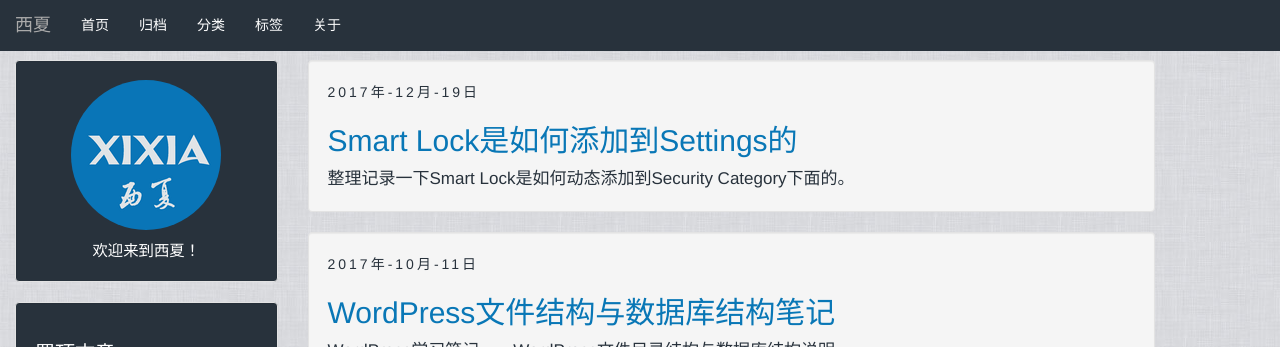
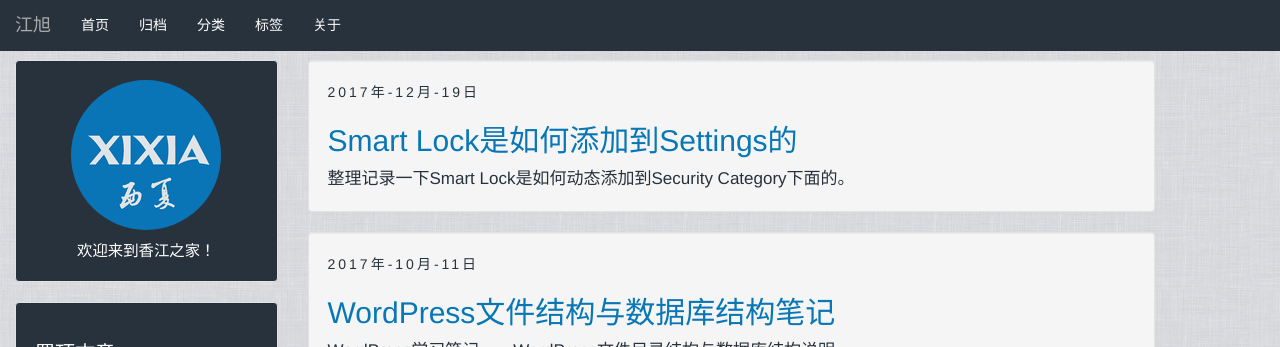
Before and after one commit to simon126649/simon126649.github.io, a Jekyll site: the page built from index.html, in a window 1280 px wide and 900 px high. Shown: the top 347 px of the window. Built offline with Jekyll 4.4.1, drawn with Linux system fonts in a browser that asks for light colours; the list of posts is cut into pages by our own code; some of the changed text lies outside the part shown.

Commit message:
Update _config.yml

```diff
--- a/_config.yml
+++ b/_config.yml
@@ -1,7 +1,7 @@
 # Jekyll configuration
 
-name: 西夏
-description: 欢迎来到西夏！
+name: 江旭
+description: 欢迎来到香江之家！
 
 # baseurl will often be '', but for a project page on gh-pages, it needs to
 # be the project name.
```
